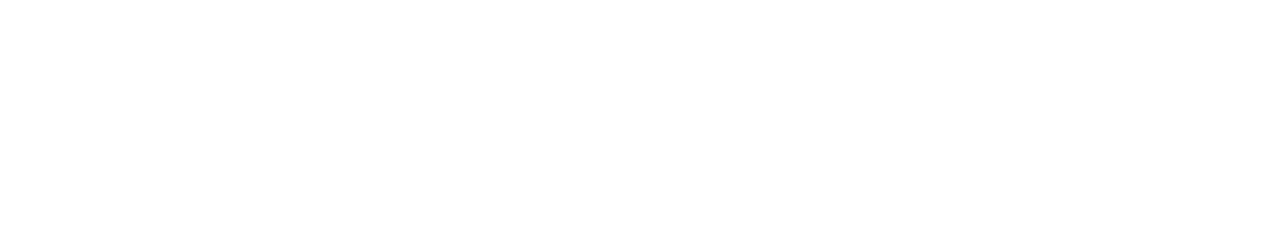
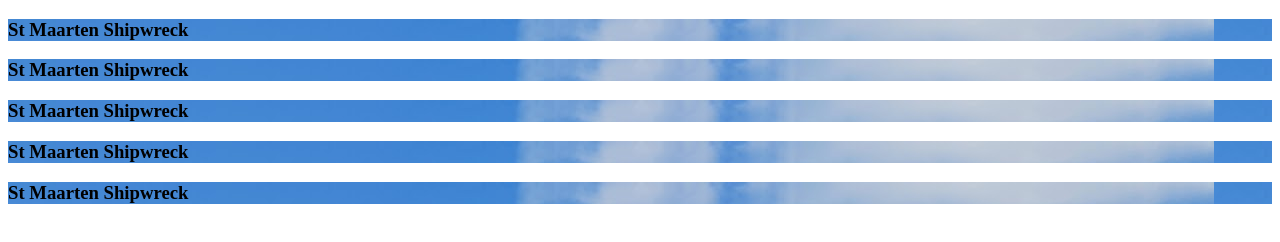
Before and after one commit to felianfilian/initial-cards, a plain HTML site: page index.html in a window 1280 px wide. Drawn offline with Linux system fonts and the light colour scheme.

Commit message:
basic project setup

```diff
--- a/index.html
+++ b/index.html
@@ -6,10 +6,24 @@
   <meta http-equiv="X-UA-Compatible" content="IE=edge">
   <meta name="viewport" content="width=device-width, initial-scale=1.0">
   <title>MyHoliday Cards</title>
+  <link rel="stylesheet" href="style.css">
 </head>
-<div>
-  <img src="">
-  <h3></h3>
+<div class="container">
+  <div class="conatiner_active" style="background-image: url('images/domi01.jpg')">
+    <h3>St Maarten Shipwreck</h3>
+  </div>
+  <div class="conatiner_active" style="background-image: url('images/domi01.jpg')">
+    <h3>St Maarten Shipwreck</h3>
+  </div>
+  <div class="conatiner_active" style="background-image: url('images/domi01.jpg')">
+    <h3>St Maarten Shipwreck</h3>
+  </div>
+  <div class="conatiner_active" style="background-image: url('images/domi01.jpg')">
+    <h3>St Maarten Shipwreck</h3>
+  </div>
+  <div class="conatiner_active" style="background-image: url('images/domi01.jpg')">
+    <h3>St Maarten Shipwreck</h3>
+  </div>
 </div>
 
 <body>
--- /dev/null
+++ b/style.css
@@ -0,0 +1,2 @@
+.conatiner_active {
+}
```
Also changed, not shown: images/domi01.jpg (added), images/domi02.jpg (added), images/domi03.jpg (added), images/domi04.jpg (added), images/domi05.jpg (added).
